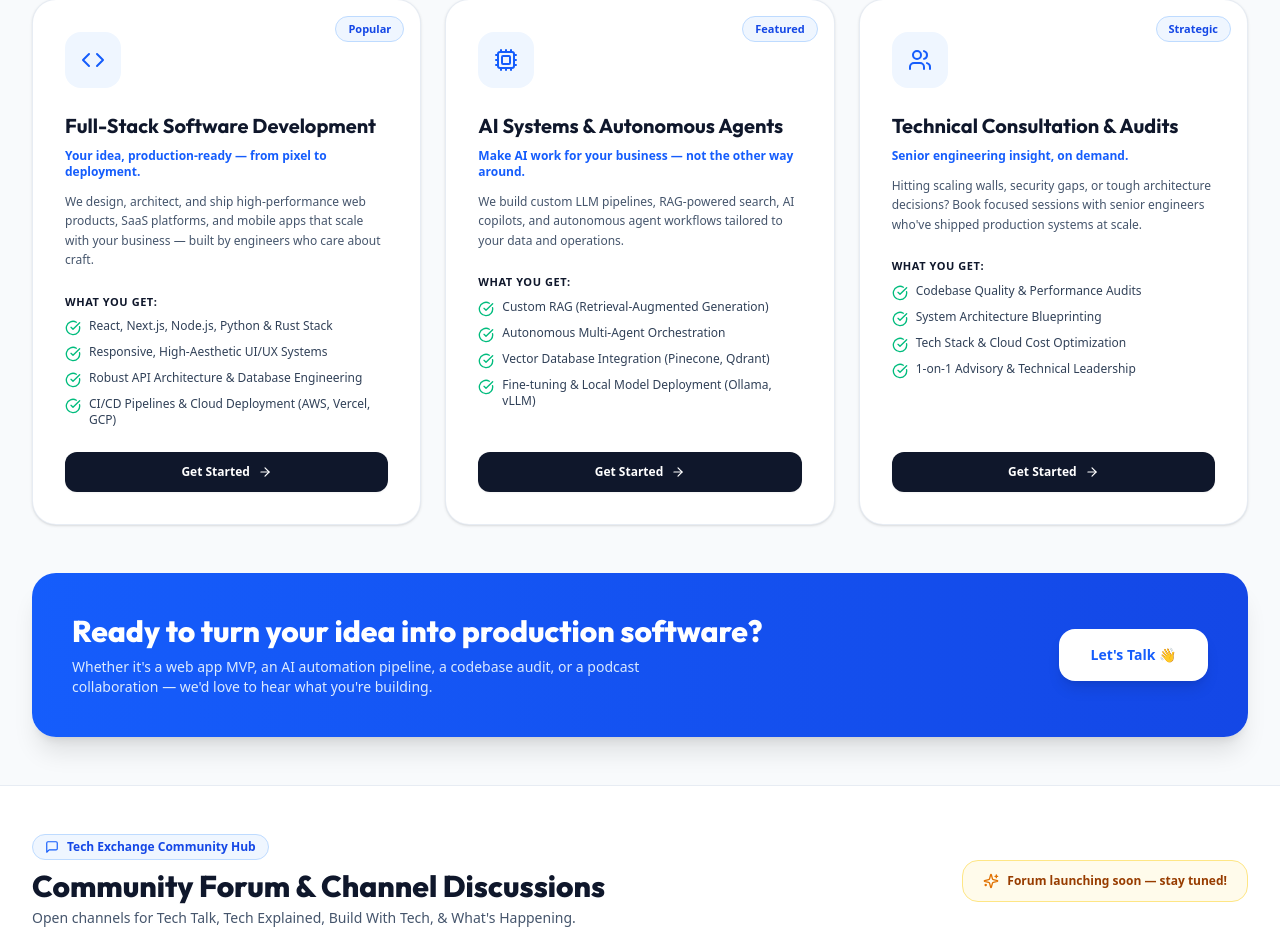
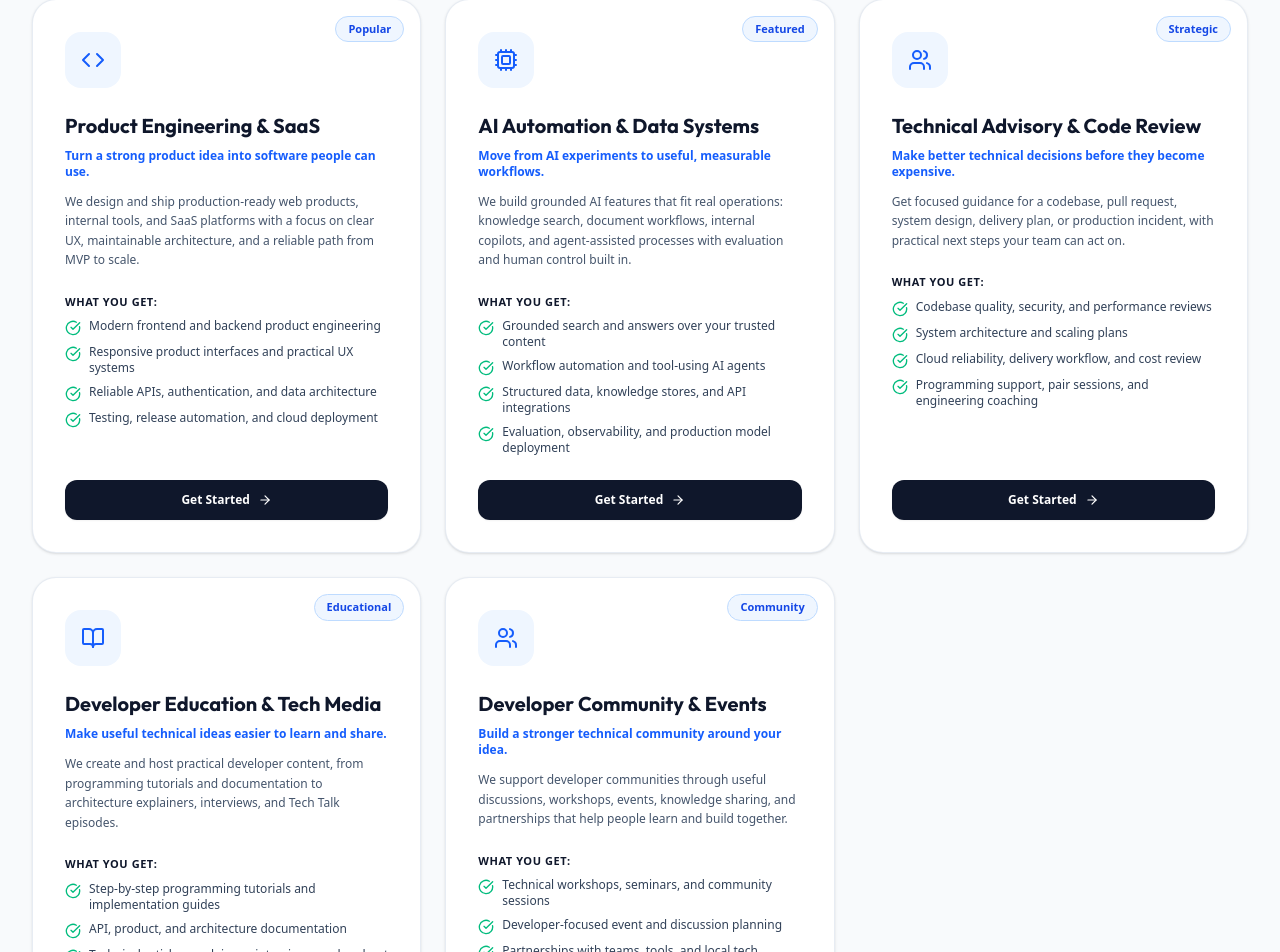
Before and after one commit to dineshgajurel/tech-exchange, a React (Vite) app: page / in a window 1280 px wide. Shown: the part 1097-2049 px from the top of the page. Built offline with nearby package versions, Linux system fonts and the light colour scheme.

Commit message:
fix service/miscs

```diff
--- a/src/App.tsx
+++ b/src/App.tsx
@@ -55,8 +55,14 @@ export function App() {
   const [jobs, setJobs] = useState<JobListing[]>(INITIAL_JOBS);
 
   const [isConsultationOpen, setIsConsultationOpen] = useState(false);
+  const [selectedConsultationService, setSelectedConsultationService] = useState<string | undefined>();
   const [isLoungeOpen, setIsLoungeOpen] = useState(false);
   const [isCreatePostOpen, setIsCreatePostOpen] = useState(false);
+
+  const handleOpenConsultation = (service?: string) => {
+    setSelectedConsultationService(service);
+    setIsConsultationOpen(true);
+  };
 
   const handleAddLoungeMessage = (msg: Omit<LoungeMessage, 'id' | 'likes' | 'timestamp'>) => {
     const newMsg: LoungeMessage = {
@@ -82,7 +88,7 @@ export function App() {
       {/* Header Navigation */}
       <Header
         onSelectTab={handleSelectTab}
-        onOpenConsultation={() => setIsConsultationOpen(true)}
+        onOpenConsultation={handleOpenConsultation}
         darkMode={darkMode}
         onToggleDarkMode={toggleDarkMode}
       />
@@ -95,7 +101,7 @@ export function App() {
             element={
               <HomeSection
                 onSelectTab={handleSelectTab}
-                onOpenConsultation={() => setIsConsultationOpen(true)}
+                onOpenConsultation={handleOpenConsultation}
                 onOpenLounge={() => setIsLoungeOpen(true)}
               />
             }
@@ -103,7 +109,7 @@ export function App() {
           <Route path="/podcast" element={IS_PRODUCTION_READY ? <PodcastSection /> : <ComingSoon sectionName="Tech Talk" />} />
           <Route path="/tutorials" element={IS_PRODUCTION_READY ? <TutorialsSection /> : <ComingSoon sectionName="Tech Explained" />} />
           <Route path="/courses" element={IS_PRODUCTION_READY ? <CoursesSection /> : <ComingSoon sectionName="Courses" />} />
-          <Route path="/services" element={<ServicesSection onOpenConsultation={() => setIsConsultationOpen(true)} />} />
+          <Route path="/services" element={<ServicesSection onOpenConsultation={handleOpenConsultation} />} />
           <Route path="/portfolio" element={IS_PRODUCTION_READY ? <PortfolioSection onOpenConsultation={() => setIsConsultationOpen(true)} /> : <ComingSoon sectionName="Build Showcase" />} />
           <Route path="/news" element={IS_PRODUCTION_READY ? <NewsSection /> : <ComingSoon sectionName="Tech News" />} />
           <Route path="/jobs" element={IS_PRODUCTION_READY ? <JobsSection jobs={jobs} onAddJob={handleAddJob} /> : <ComingSoon sectionName="Tech Jobs" />} />
@@ -143,6 +149,7 @@ export function App() {
       <ConsultationModal
         isOpen={isConsultationOpen}
         onClose={() => setIsConsultationOpen(false)}
+        selectedService={selectedConsultationService}
       />
 
       <CommunityLoungeModal
--- a/src/components/ConsultationModal.tsx
+++ b/src/components/ConsultationModal.tsx
@@ -1,21 +1,28 @@
-import React, { useState } from 'react';
+import React, { useEffect, useState } from 'react';
 import { X, Send, Sparkles, CheckCircle2, Briefcase, Calendar, DollarSign } from 'lucide-react';
 import confetti from 'canvas-confetti';
 
 interface ConsultationModalProps {
   isOpen: boolean;
   onClose: () => void;
+  selectedService?: string;
 }
 
-export const ConsultationModal: React.FC<ConsultationModalProps> = ({ isOpen, onClose }) => {
+export const ConsultationModal: React.FC<ConsultationModalProps> = ({ isOpen, onClose, selectedService }) => {
   const [name, setName] = useState('');
   const [email, setEmail] = useState('');
-  const [serviceType, setServiceType] = useState('Full-Stack Software Development');
+  const [serviceType, setServiceType] = useState('Product Engineering & SaaS');
   const [phone, setPhone] = useState('');
   const [budget, setBudget] = useState('NPR 50,000 – 150,000 ($400 – $1,100 USD)');
   const [timeline, setTimeline] = useState('Within 1 Month');
   const [description, setDescription] = useState('');
   const [submitted, setSubmitted] = useState(false);
+
+  useEffect(() => {
+    if (isOpen && selectedService) {
+      setServiceType(selectedService);
+    }
+  }, [isOpen, selectedService]);
 
   if (!isOpen) return null;
 
@@ -137,10 +144,11 @@ export const ConsultationModal: React.FC<ConsultationModalProps> = ({ isOpen, on
                 onChange={(e) => setServiceType(e.target.value)}
                 className="w-full px-3.5 py-2.5 text-xs rounded-xl bg-slate-50 dark:bg-slate-800 border border-slate-200 dark:border-slate-700 text-slate-900 dark:text-white font-medium"
               >
-                <option value="Full-Stack Software Development">Full-Stack Software Development</option>
-                <option value="AI Systems & Autonomous Agents">AI Systems & Autonomous Agents</option>
-                <option value="1-on-1 Technical Consultation & Audit">1-on-1 Technical Consultation & Audit</option>
-                <option value="Podcast Guest / Sponsorship">Podcast Guest / Sponsorship</option>
+                <option value="Product Engineering & SaaS">Product Engineering & SaaS</option>
+                <option value="AI Automation & Data Systems">AI Automation & Data Systems</option>
+                <option value="Technical Advisory & Code Review">Technical Advisory & Code Review</option>
+                <option value="Developer Education & Tech Media">Developer Education & Tech Media</option>
+                <option value="Developer Community & Events">Developer Community & Events</option>
                 <option value="Other / General Inquiry">Other / General Inquiry</option>
               </select>
             </div>
--- a/src/components/ServicesSection.tsx
+++ b/src/components/ServicesSection.tsx
@@ -1,9 +1,9 @@
 import React from 'react';
 import { SERVICES } from '../data/initialData';
-import { Code, Cpu, Users, CheckCircle, ArrowRight, Sparkles, MessageSquare } from 'lucide-react';
+import { Code, Cpu, Users, CheckCircle, ArrowRight, Sparkles, MessageSquare, BookOpen } from 'lucide-react';
 
 interface ServicesSectionProps {
-  onOpenConsultation: () => void;
+  onOpenConsultation: (service?: string) => void;
 }
 
 export const ServicesSection: React.FC<ServicesSectionProps> = ({ onOpenConsultation }) => {
@@ -12,6 +12,8 @@ export const ServicesSection: React.FC<ServicesSectionProps> = ({ onOpenConsulta
       case 'Code': return <Code className="w-6 h-6 text-blue-600 dark:text-blue-400" />;
       case 'Cpu': return <Cpu className="w-6 h-6 text-blue-600 dark:text-blue-400" />;
       case 'Users': return <Users className="w-6 h-6 text-blue-600 dark:text-blue-400" />;
+      case 'MessageSquare': return <MessageSquare className="w-6 h-6 text-blue-600 dark:text-blue-400" />;
+      case 'BookOpen': return <BookOpen className="w-6 h-6 text-blue-600 dark:text-blue-400" />;
       default: return <Sparkles className="w-6 h-6 text-blue-600 dark:text-blue-400" />;
     }
   };
@@ -26,7 +28,7 @@ export const ServicesSection: React.FC<ServicesSectionProps> = ({ onOpenConsulta
            <span>Engineering & Advisory — Nepal to Global</span>
         </div>
         <h2 className="font-heading text-3xl sm:text-4xl font-extrabold text-slate-900 dark:text-white">
-          We Build Software. We Solve Hard Problems.
+          We Build Software. We Untangle Complexity.
         </h2>
         <p className="text-base text-slate-600 dark:text-slate-400 mt-2 leading-relaxed">
           High-performance web apps, AI automation, and expert technical guidance — delivered by Nepal's top senior engineering talent to founders worldwide.
@@ -76,7 +78,7 @@ export const ServicesSection: React.FC<ServicesSectionProps> = ({ onOpenConsulta
             </div>
 
             <button
-              onClick={onOpenConsultation}
+              onClick={() => onOpenConsultation(srv.title)}
               className="w-full py-3 rounded-xl bg-slate-900 hover:bg-blue-600 dark:bg-slate-800 dark:hover:bg-blue-600 text-white font-bold text-xs flex items-center justify-center gap-2 transition-all cursor-pointer shadow-xs"
             >
               <span>Get Started</span>
@@ -99,7 +101,7 @@ export const ServicesSection: React.FC<ServicesSectionProps> = ({ onOpenConsulta
         </div>
 
         <button
-          onClick={onOpenConsultation}
+          onClick={() => onOpenConsultation()}
           className="px-8 py-4 rounded-2xl bg-white text-blue-600 hover:bg-slate-100 font-black text-sm shadow-lg cursor-pointer transform hover:scale-105 transition-all shrink-0"
         >
           Let's Talk 👋
--- a/src/data/initialData.ts
+++ b/src/data/initialData.ts
@@ -381,48 +381,78 @@ sub.subscribe('chat_events', (message) => {
 export const SERVICES: TechService[] = [
   {
     id: 'srv-1',
-    title: 'Full-Stack Software Development',
-    subtitle: 'Your idea, production-ready — from pixel to deployment.',
-    description: 'We design, architect, and ship high-performance web products, SaaS platforms, and mobile apps that scale with your business — built by engineers who care about craft.',
+    title: 'Product Engineering & SaaS',
+    subtitle: 'Turn a strong product idea into software people can use.',
+    description: 'We design and ship production-ready web products, internal tools, and SaaS platforms with a focus on clear UX, maintainable architecture, and a reliable path from MVP to scale.',
     icon: 'Code',
     badge: 'Popular',
     features: [
-      'React, Next.js, Node.js, Python & Rust Stack',
-      'Responsive, High-Aesthetic UI/UX Systems',
-      'Robust API Architecture & Database Engineering',
-      'CI/CD Pipelines & Cloud Deployment (AWS, Vercel, GCP)'
+      'Modern frontend and backend product engineering',
+      'Responsive product interfaces and practical UX systems',
+      'Reliable APIs, authentication, and data architecture',
+      'Testing, release automation, and cloud deployment'
     ],
-    deliverables: ['Production Source Code', 'Full Architecture Specs', 'Automated Test Suite', 'Deployment Setup']
+    deliverables: ['Working Product Increment', 'Architecture Documentation', 'Automated Test Coverage', 'Deployment Setup']
   },
   {
     id: 'srv-2',
-    title: 'AI Systems & Autonomous Agents',
-    subtitle: 'Make AI work for your business — not the other way around.',
-    description: 'We build custom LLM pipelines, RAG-powered search, AI copilots, and autonomous agent workflows tailored to your data and operations.',
+    title: 'AI Automation & Data Systems',
+    subtitle: 'Move from AI experiments to useful, measurable workflows.',
+    description: 'We build grounded AI features that fit real operations: knowledge search, document workflows, internal copilots, and agent-assisted processes with evaluation and human control built in.',
     icon: 'Cpu',
     badge: 'Featured',
     features: [
-      'Custom RAG (Retrieval-Augmented Generation)',
-      'Autonomous Multi-Agent Orchestration',
-      'Vector Database Integration (Pinecone, Qdrant)',
-      'Fine-tuning & Local Model Deployment (Ollama, vLLM)'
+      'Grounded search and answers over your trusted content',
+      'Workflow automation and tool-using AI agents',
+      'Structured data, knowledge stores, and API integrations',
+      'Evaluation, observability, and production model deployment'
     ],
-    deliverables: ['AI Pipeline Code', 'Vector Store Setup', 'API Gateway', 'Evaluation Dashboard']
+    deliverables: ['AI Workflow Prototype', 'Integration and Data Plan', 'Evaluation Checks', 'Production Handoff']
   },
   {
     id: 'srv-3',
-    title: 'Technical Consultation & Audits',
-    subtitle: 'Senior engineering insight, on demand.',
-    description: 'Hitting scaling walls, security gaps, or tough architecture decisions? Book focused sessions with senior engineers who\'ve shipped production systems at scale.',
+    title: 'Technical Advisory & Code Review',
+    subtitle: 'Make better technical decisions before they become expensive.',
+    description: 'Get focused guidance for a codebase, pull request, system design, delivery plan, or production incident, with practical next steps your team can act on.',
     icon: 'Users',
     badge: 'Strategic',
     features: [
-      'Codebase Quality & Performance Audits',
-      'System Architecture Blueprinting',
-      'Tech Stack & Cloud Cost Optimization',
-      '1-on-1 Advisory & Technical Leadership'
+      'Codebase quality, security, and performance reviews',
+      'System architecture and scaling plans',
+      'Cloud reliability, delivery workflow, and cost review',
+      'Programming support, pair sessions, and engineering coaching'
     ],
-    deliverables: ['Comprehensive Audit Report', 'Refactoring Roadmap', '1-on-1 Advisory Session']
+    deliverables: ['Findings and Risk Report', 'Prioritized Technical Roadmap', 'Review or Advisory Session']
+  },
+  {
+    id: 'srv-4',
+    title: 'Developer Education & Tech Media',
+    subtitle: 'Make useful technical ideas easier to learn and share.',
+    description: 'We create and host practical developer content, from programming tutorials and documentation to architecture explainers, interviews, and Tech Talk episodes.',
+    icon: 'BookOpen',
+    badge: 'Educational',
+    features: [
+      'Step-by-step programming tutorials and implementation guides',
+      'API, product, and architecture documentation',
+      'Technical articles, explainers, interviews, and podcast episodes',
+      'Content shaped around your audience, product, and learning goals'
+    ],
+    deliverables: ['Published Tutorial or Episode', 'Documentation Outline', 'Technical Content Plan']
+  },
+  {
+    id: 'srv-5',
+    title: 'Developer Community & Events',
+    subtitle: 'Build a stronger technical community around your idea.',
+    description: 'We support developer communities through useful discussions, workshops, events, knowledge sharing, and partnerships that help people learn and build together.',
+    icon: 'Users',
+    badge: 'Community',
+    features: [
+      'Technical workshops, seminars, and community sessions',
+      'Developer-focused event and discussion planning',
+      'Partnerships with teams, tools, and local tech communities',
+      'Practical programming and architecture topics for builders'
+    ],
+    deliverables: ['Event or Workshop Plan', 'Session Content', 'Community Collaboration Brief']
   }
 ];
 
```
